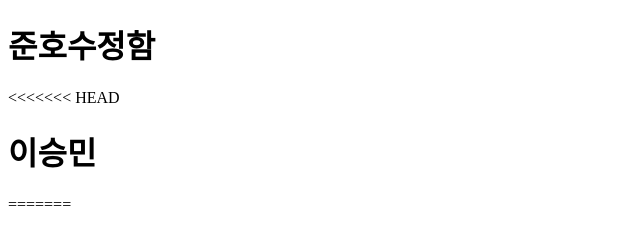
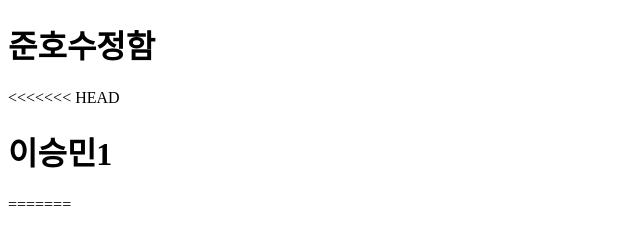
Before and after one commit to sj98h/ipv4test, a plain HTML site: page index.html in a window 1280 px wide. Shown: the top 227 px of the page, 0-640 px from the left. Drawn offline with Linux system fonts and the light colour scheme.

Commit message:
Update index.html

```diff
--- a/index.html
+++ b/index.html
@@ -8,7 +8,7 @@
   <body>
     <h1>준호수정함</h1>
 <<<<<<< HEAD
-    <h1>이승민</h1>
+    <h1>이승민1</h1>
 =======
     <p>Ehtnwjd</p>
     <h5>태현 왔다감</h5>
```
